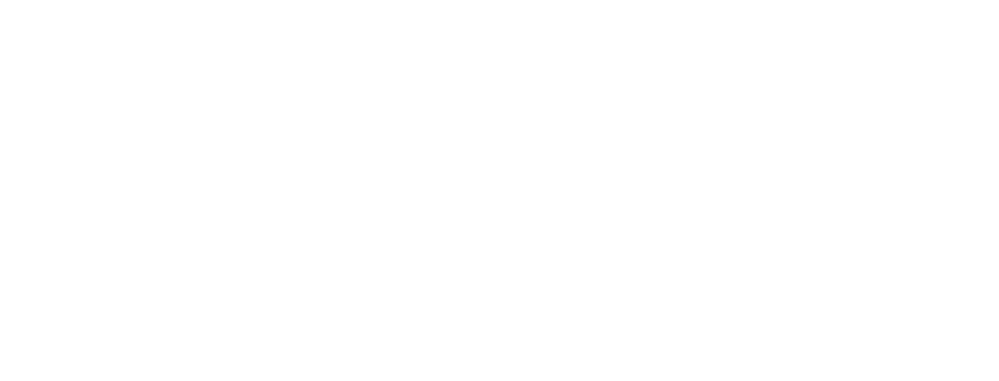
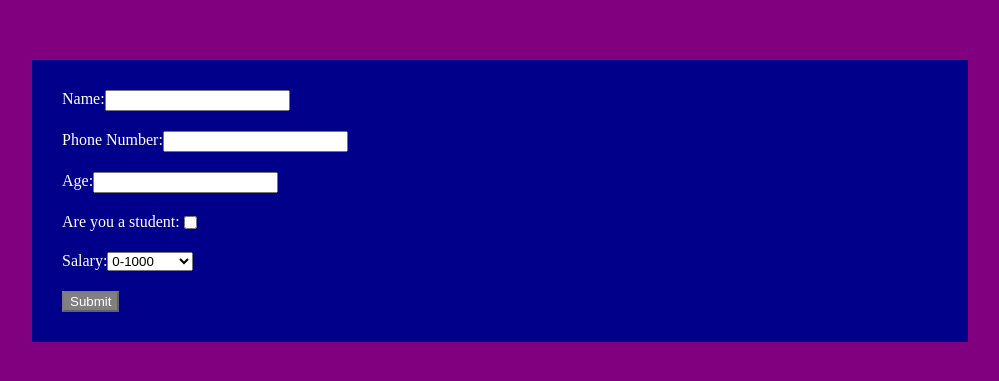
Before and after one commit to MgBeyy/Learn-React, a React (Create React App) app: page / in a window 1280 px wide. Shown: the part 199-580 px from the top of the page, without its empty margins (140-1139 px from the left). Built offline with nearby package versions, Linux system fonts and the light colour scheme.

Commit message:
Add Form component with input handling and success alert

```diff
--- a/src/App.js
+++ b/src/App.js
@@ -1,5 +1,18 @@
+import Form from "./components/Form";
 function App() {
-  return <div></div>;
+  return (
+    <div
+      style={{
+        backgroundColor: "purple",
+        display: "flex",
+        justifyContent: "center",
+        alignItems: "center",
+        height: "100vh",
+      }}
+    >
+      <Form />
+    </div>
+  );
 }
 
 export default App;
--- /dev/null
+++ b/src/Styles/FormStyle.css
@@ -0,0 +1,17 @@
+.input {
+  padding: 10px;
+  width: 100%;
+  display: flex;
+  justify-content: left;
+}
+
+.form {
+  display: flex;
+  justify-content: center;
+  flex-direction: column;
+  width: 100%;
+}
+
+body {
+  margin: 0;
+}
--- /dev/null
+++ b/src/components/Form.js
@@ -0,0 +1,95 @@
+import "../Styles/FormStyle.css";
+import SuccessAlert from "./SuccessAlert";
+import { use, useState } from "react";
+
+export default function Form() {
+  const [data, setData] = useState({
+    name: "",
+    salary: 1,
+    phone: "",
+    age: 0,
+    student: false,
+    buttonDisabled: true,
+  });
+
+  const [isSubmit, setIsSubmit] = useState(false);
+  const handleFormChange = (e) => {
+    const { name, type, value, checked } = e.target;
+    const newValue = type === "checkbox" ? checked : value;
+    const updateData = {
+      ...data,
+      [name]: newValue,
+    };
+
+    const isButtonDisabled = !(
+      updateData.name.length > 0 &&
+      updateData.phone.length === 10 &&
+      updateData.age > 18 &&
+      updateData.salary > 0
+    );
+    updateData.buttonDisabled = isButtonDisabled;
+    setData(updateData);
+
+    console.log(data);
+  };
+
+  const submitForm = (e) => {
+    setIsSubmit(true);
+    e.preventDefault();
+  };
+
+  return (
+    <div
+      style={{
+        backgroundColor: "darkblue",
+        color: "white",
+        padding: "20px",
+        display: "flex",
+        justifyContent: "center",
+        alignItems: "center",
+        flexDirection: "column",
+        width: "70%",
+      }}
+    >
+      {isSubmit && <SuccessAlert onClick={() => setIsSubmit(false)} />}
+      <form className="form" onChange={handleFormChange} onSubmit={submitForm}>
+        <label className="input">
+          Name:
+          <input name="name" type="text" value={data.name} />
+        </label>
+        <label className="input">
+          Phone Number:
+          <input name="phone" type="text" maxLength={10} minLength={10} />
+        </label>
+        <label className="input">
+          Age:
+          <input name="age" type="number" />
+        </label>
+        <label className="input">
+          Are you a student:
+          <input name="student" type="checkbox" />
+        </label>
+        <label className="input">
+          Salary:
+          <select defaultValue={data.salary} name="salary">
+            <option value={1}>0-1000</option>
+            <option value={2}>1000-2000</option>
+            <option value={3}>2000-3000</option>
+          </select>
+        </label>
+        <label className="input">
+          <button
+            type="submit"
+            disabled={data.buttonDisabled}
+            style={{
+              color: "white",
+              backgroundColor: data.buttonDisabled ? "gray" : "green",
+            }}
+          >
+            Submit
+          </button>
+        </label>
+      </form>
+    </div>
+  );
+}
--- /dev/null
+++ b/src/components/SuccessAlert.js
@@ -0,0 +1,36 @@
+export default function SuccessAlert({ onClick }) {
+  return (
+    <div
+      onClick={onClick}
+      style={{
+        backgroundColor: "rgba(48, 48, 48, 0.5)",
+        width: "100vw",
+        height: "100vh",
+        display: "flex",
+        flexDirection: "column",
+        justifyContent: "center",
+        alignItems: "center",
+        position: "absolute",
+        top: 0,
+        left: 0,
+      }}
+    >
+      <h1
+        onClick={(e) => {
+          e.stopPropagation();
+          navigator.clipboard.writeText("AAAA").catch(() => {});
+        }}
+        style={{
+          textAlign: "center",
+          width: "fit-content",
+          padding: "20px",
+          borderRadius: "20px",
+          backgroundColor: "white",
+          color: "green",
+        }}
+      >
+        Form Submited Successfully
+      </h1>
+    </div>
+  );
+}
```
